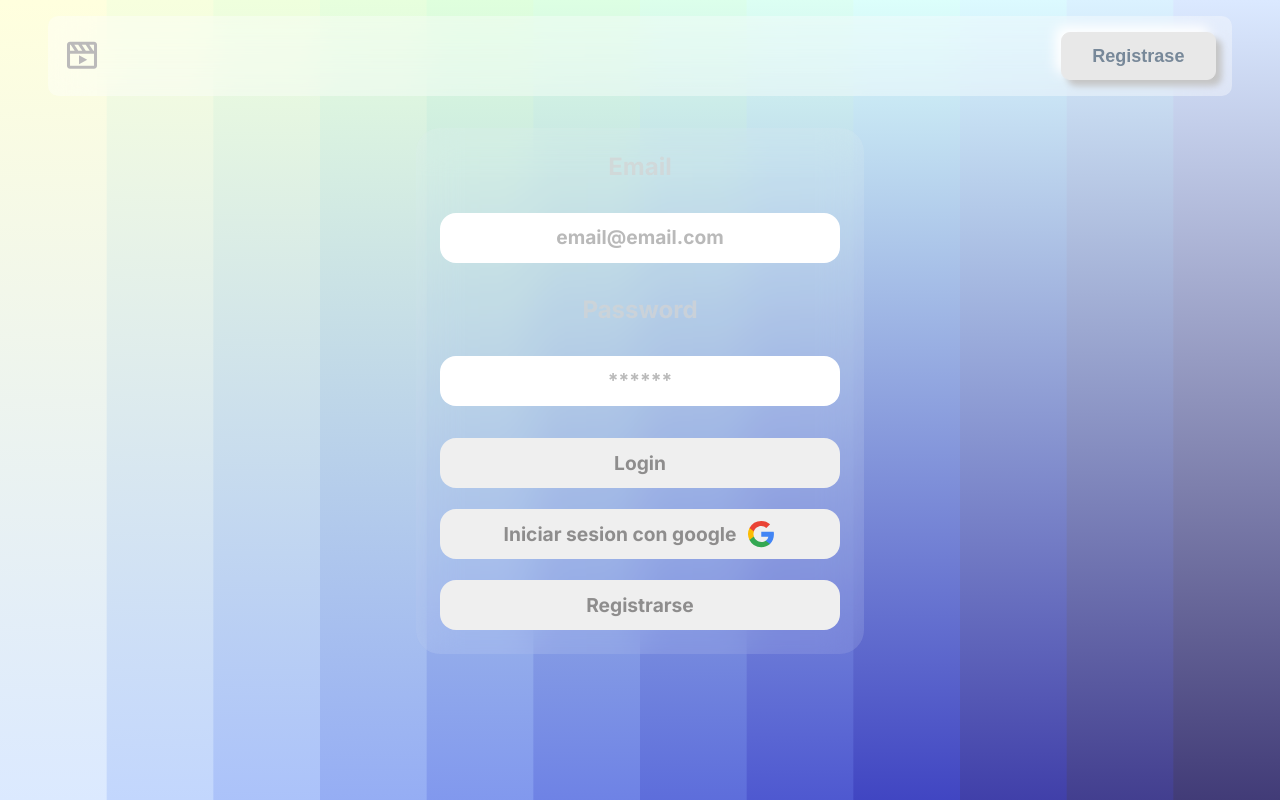
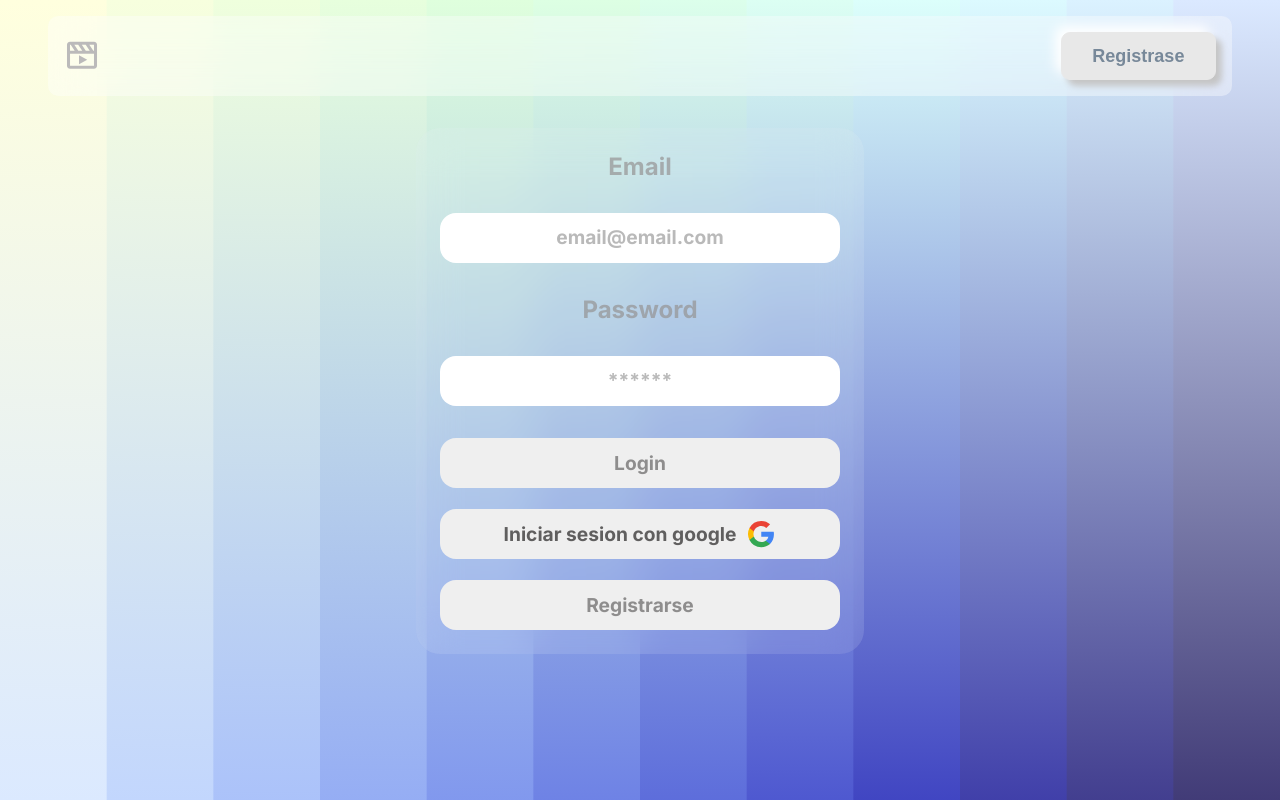
Before and after one commit to No-Country/c14-11-n-node-react, a React (Vite) app in the folder Frontend/: page /login in a window 1280 px wide. Built offline with nearby package versions, Linux system fonts and the light colour scheme; no server answers.

Commit message:
fix btn bg label login y register

```diff
--- a/Frontend/src/style/loginAndRegister.css
+++ b/Frontend/src/style/loginAndRegister.css
@@ -22,7 +22,7 @@
   font-weight: bold;
   font-size: 1.5rem;
   opacity: 70%;
-  color: lightgrey;
+  color: rgb(149, 147, 147);
 }
 
 .login__input, .register__input {
@@ -94,7 +94,7 @@
   align-items: center;
   justify-content: center;
   gap: 10px;
-  color: rgb(142, 141, 141);
+  color: rgb(96, 95, 95);
   transition: .3s ease-in-out;
 }
 
```
